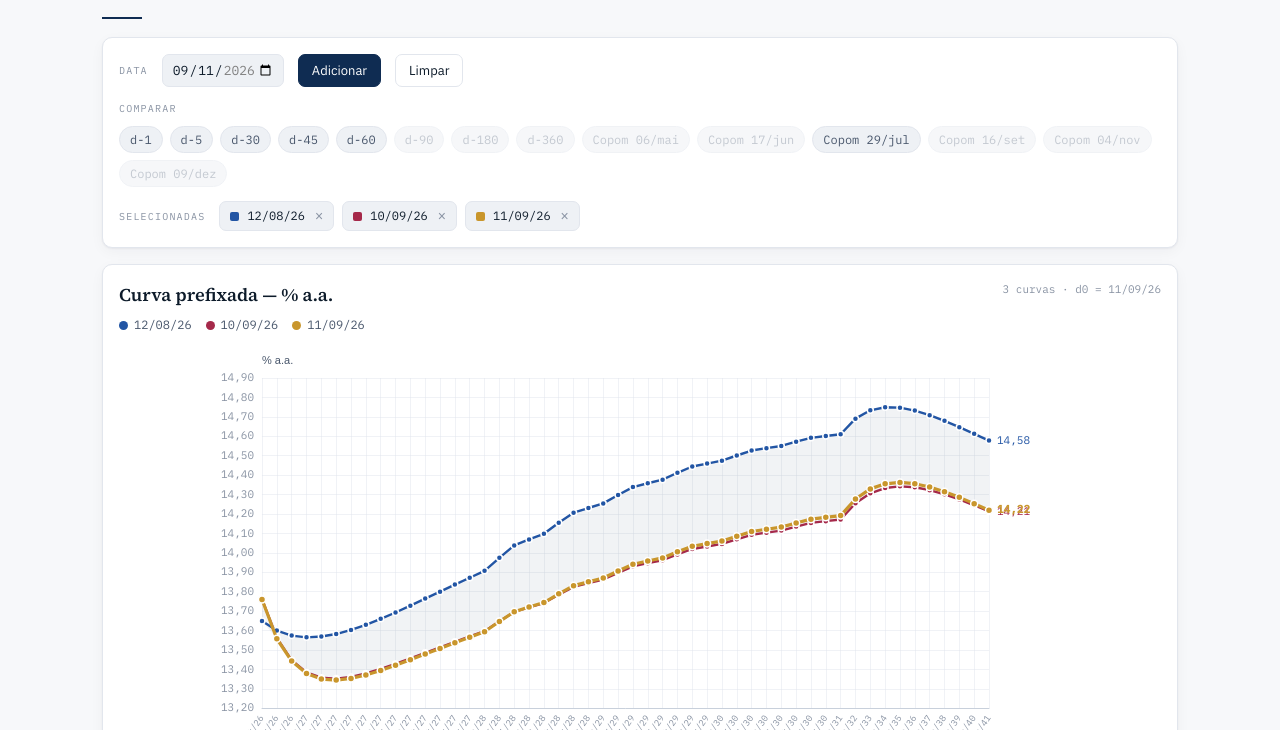
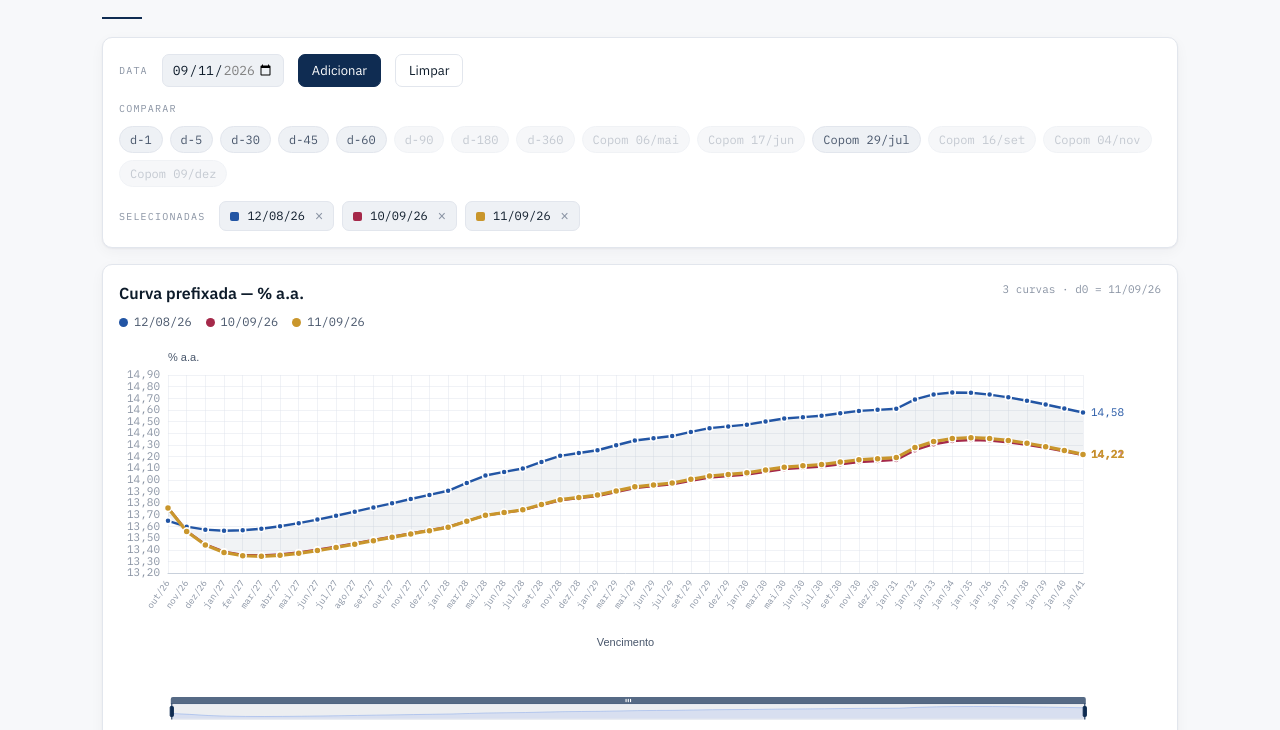
Before and after one commit to daniel3a/curva-di, a plain HTML site: page docs/index.html in a window 1280 px wide. Shown: the part 200-930 px from the top of the page. Drawn offline with nearby package versions, Linux system fonts and the light colour scheme.

Commit message:
Versao revisada: largura larga por padrao (como a Valor), zoom/pan interativo (dataZoom), tipografia reduzida a 2 familias

```diff
--- a/docs/index.html
+++ b/docs/index.html
@@ -93,14 +93,13 @@
   .chart-card{margin-top:16px;padding:16px}
   .chart-head{display:flex;flex-wrap:wrap;gap:6px 14px;align-items:flex-start;justify-content:space-between;
     margin-bottom:10px}
-  .chart-head h2{font-family:var(--serif);font-size:18px;font-weight:600;margin:0;color:var(--ink)}
+  .chart-head h2{font-family:var(--sans);font-size:16px;font-weight:600;margin:0;color:var(--ink)}
   .chart-legend{display:flex;flex-wrap:wrap;gap:14px;margin-top:8px}
   .chart-legend span{display:inline-flex;align-items:center;gap:6px;font-family:var(--mono);
     font-size:12px;color:var(--ink-2)}
   .chart-legend i{width:9px;height:9px;border-radius:50%;display:inline-block;flex:none}
   .readout{font-family:var(--mono);font-size:11px;color:var(--muted)}
-  .chart-scroll{overflow-x:auto;overflow-y:hidden;display:flex;justify-content:center}
-  #chart{height:clamp(440px,60vh,560px)}
+  #chart{width:100%;height:clamp(380px,46vh,460px)}
 
   details.tbl{margin-top:12px}
   details.tbl summary{font-family:var(--mono);font-size:12px;color:var(--accent-strong);cursor:pointer;
@@ -130,7 +129,7 @@
     color:var(--ink-2)}
   .arb-legend span{display:inline-flex;align-items:center;gap:6px}
   .arb-legend i{width:10px;height:10px;border-radius:2px;display:inline-block;flex:none}
-  #arbChart{height:320px}
+  #arbChart{width:100%;height:360px}
 
   .news li{list-style:none;padding:10px 0;border-bottom:1px solid var(--hair)}
   .news li:last-child{border-bottom:0}
@@ -451,17 +450,9 @@ function renderSummary(sel){
      <div class="delta-row">${chips}</div>`;
 }
 
-function sizeChart(elId,inst){
-  const el=document.getElementById(elId), wrap=el.parentElement;
-  const w=Math.max(360, Math.round(wrap.clientWidth*0.82));
-  el.style.width=w+'px';
-  inst.resize();
-}
-
 function renderChart(sel){
-  sizeChart('chart',chart);
   const ink=tok('--ink'),ink2=tok('--ink-2'),muted=tok('--muted'),hair=tok('--hair'),
-    baseCol=tok('--baseline'),surf=tok('--surface'),band=tok('--band');
+    baseCol=tok('--baseline'),surf=tok('--surface'),band=tok('--band'),accent=tok('--accent');
   const reduced=matchMedia('(prefers-reduced-motion: reduce)').matches;
   const maxIso=sel[sel.length-1];
   const series=[];
@@ -493,7 +484,15 @@ function renderChart(sel){
 
   chart.setOption({
     animation:!reduced,
-    grid:{left:8,right:78,top:34,bottom:76,containLabel:true},
+    grid:{left:8,right:78,top:34,bottom:108,containLabel:true},
+    dataZoom:[
+      {type:'inside',start:0,end:100},
+      {type:'slider',start:0,end:100,bottom:8,height:16,
+        borderColor:hair,backgroundColor:surf,fillerColor:band,
+        handleStyle:{color:accent,borderColor:accent},moveHandleStyle:{color:accent},
+        textStyle:{color:muted,fontFamily:'IBM Plex Mono, monospace',fontSize:9},
+        dataBackground:{lineStyle:{color:baseCol},areaStyle:{color:hair}}}
+    ],
     tooltip:{trigger:'axis',backgroundColor:surf,borderColor:hair,borderWidth:1,
       textStyle:{color:ink,fontSize:12},
       formatter:ps=>{
@@ -521,17 +520,24 @@ function renderChart(sel){
 function renderArb(iso){
   const a=BYISO.get(iso), b=B3_BYISO.get(iso);
   if(!a||!b||!arbChart) return;
-  sizeChart('arbChart',arbChart);
   const arbVals=[...a.rates,...b.rates].filter(v=>v!=null);
   const arbMin=niceMin(Math.min(...arbVals)), arbMax=niceMax(Math.max(...arbVals));
   const ink=tok('--ink'),ink2=tok('--ink-2'),muted=tok('--muted'),hair=tok('--hair'),
     baseCol=tok('--baseline'),surf=tok('--surface');
   const reduced=matchMedia('(prefers-reduced-motion: reduce)').matches;
-  const colA=tok('--s1'), colB=tok('--s2');
+  const colA=tok('--s1'), colB=tok('--s2'), accent=tok('--accent'), band=tok('--band');
 
   arbChart.setOption({
     animation:!reduced,
-    grid:{left:8,right:16,top:20,bottom:70,containLabel:true},
+    grid:{left:8,right:16,top:20,bottom:100,containLabel:true},
+    dataZoom:[
+      {type:'inside',start:0,end:100},
+      {type:'slider',start:0,end:100,bottom:8,height:16,
+        borderColor:hair,backgroundColor:surf,fillerColor:band,
+        handleStyle:{color:accent,borderColor:accent},moveHandleStyle:{color:accent},
+        textStyle:{color:muted,fontFamily:'IBM Plex Mono, monospace',fontSize:9},
+        dataBackground:{lineStyle:{color:baseCol},areaStyle:{color:hair}}}
+    ],
     tooltip:{trigger:'axis',backgroundColor:surf,borderColor:hair,borderWidth:1,textStyle:{color:ink,fontSize:12},
       formatter:ps=>{
         const head=`<div style="font-family:var(--sans);font-weight:600;margin-bottom:4px">${ps[0].axisValue}</div>`;
@@ -579,10 +585,10 @@ function wire(){
   $('#clearAll').onclick=()=>{selected=[];refresh();};
   $('#genAI').onclick=()=>toast('Opcional na versão final: narrativa gerada por IA (Claude). ~R$1/mês, exige chave de API.');
   const rerenderArb=()=>{const sel=$('#arbDate');if(sel&&sel.value)renderArb(sel.value);};
-  addEventListener('resize',()=>{chart&&sizeChart('chart',chart);arbChart&&rerenderArb();});
+  addEventListener('resize',()=>{chart&&chart.resize();arbChart&&arbChart.resize();});
   matchMedia('(prefers-color-scheme: dark)').addEventListener('change',()=>{refresh();rerenderArb();});
   new MutationObserver(()=>{refresh();rerenderArb();}).observe(document.documentElement,{attributes:true,attributeFilter:['data-theme']});
-  if(document.fonts&&document.fonts.ready) document.fonts.ready.then(()=>{chart&&sizeChart('chart',chart);rerenderArb();});
+  if(document.fonts&&document.fonts.ready) document.fonts.ready.then(()=>{chart&&chart.resize();arbChart&&arbChart.resize();});
 }
 
 (async function init(){
```
